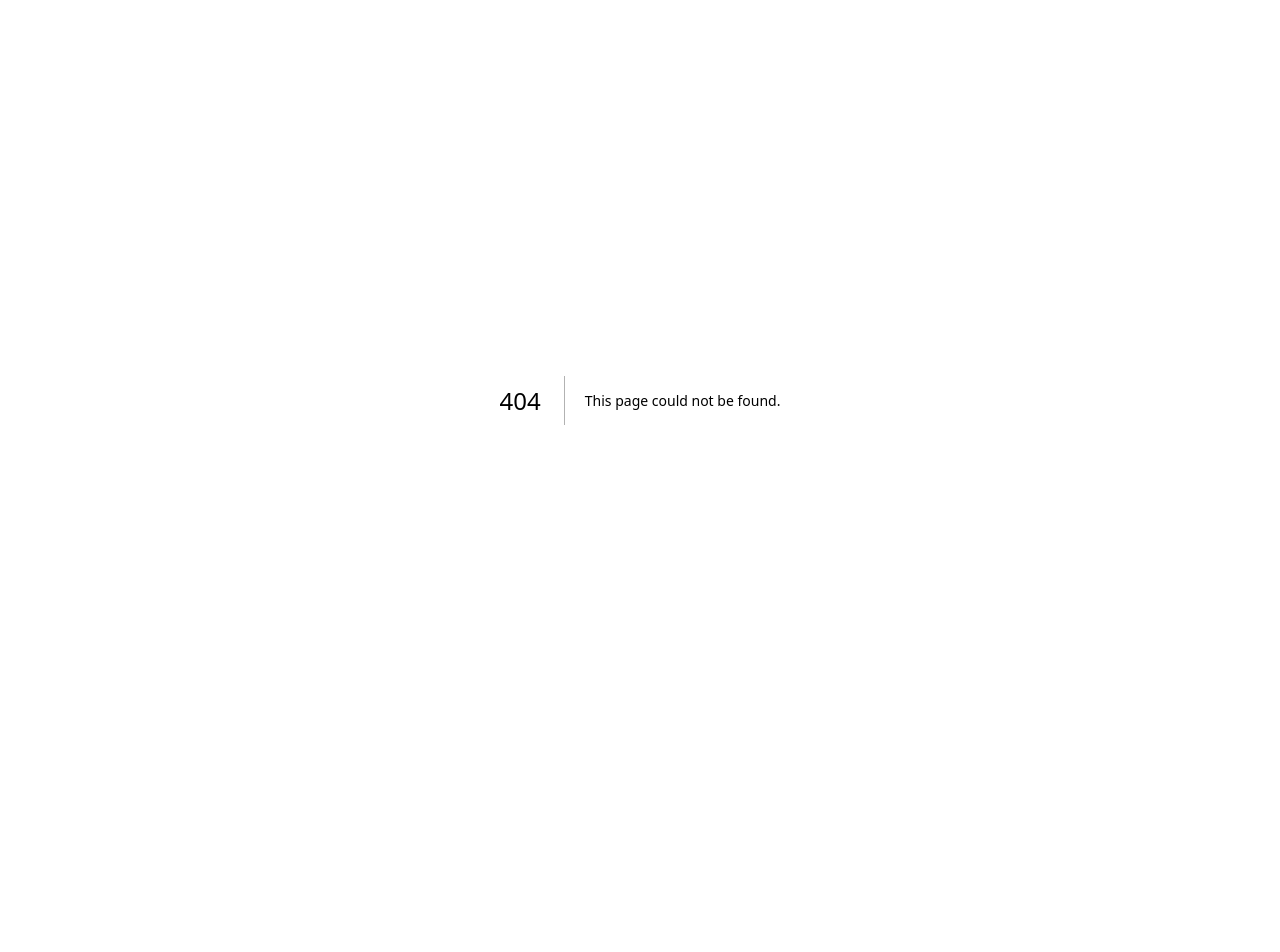
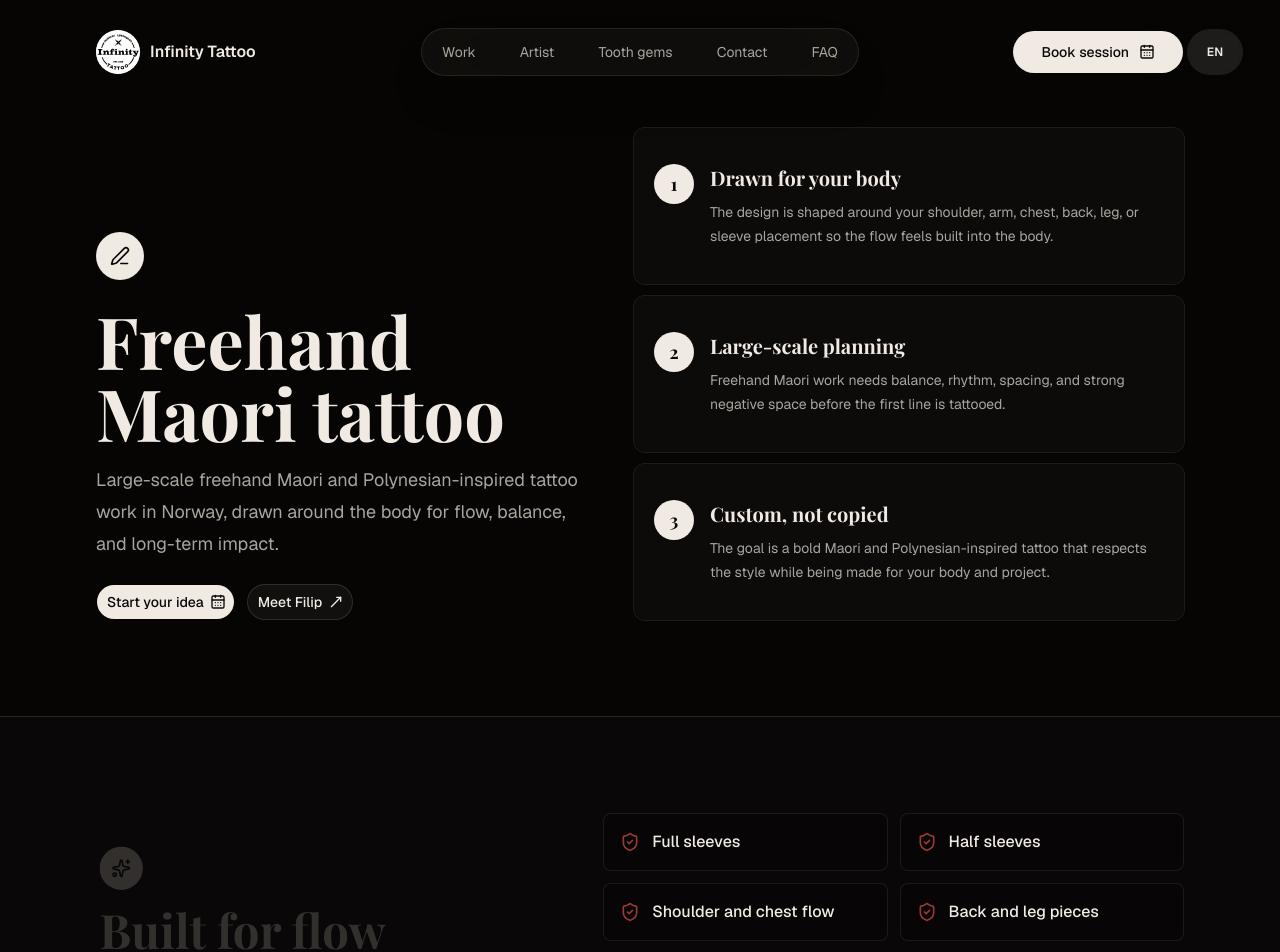
Before and after one commit to YmiaDKA/InfinityTattoo, a Next.js app: page /freehand-maori-tattoo in a window 1280 px wide. Before the commit this address had no page. Shown: the top 952 px of the page. Before the commit the page ends 800 px from the top, so only its background shows below. Built offline with nearby package versions, Linux system fonts and the light colour scheme.

Commit message:
Add freehand Maori tattoo page

```diff
--- /dev/null
+++ b/src/app/freehand-maori-tattoo/page.tsx
@@ -0,0 +1,207 @@
+import type { Metadata } from "next";
+import Link from "next/link";
+import {
+  CalendarDaysIcon,
+  MoveUpRightIcon,
+  PenLineIcon,
+  ShieldCheckIcon,
+  SparklesIcon,
+} from "lucide-react";
+
+import { LocalizedText } from "@/components/localized-text";
+import { SiteHeader } from "@/components/site-header";
+import { Button } from "@/components/ui/button";
+import { Card, CardContent } from "@/components/ui/card";
+
+export const metadata: Metadata = {
+  title: "Freehand Maori Tattoo Norway | Infinity Tattoo",
+  description:
+    "Large-scale freehand Maori and Polynesian-inspired tattoo work in Lørenskog, minutes from Strømmen and Lillestrøm, with clients welcome from Oslo.",
+  alternates: {
+    canonical: "https://infinitytattoo.no/freehand-maori-tattoo",
+  },
+};
+
+const processItems = [
+  {
+    titleEn: "Drawn for your body",
+    titleNo: "Tegnet for kroppen din",
+    textEn:
+      "The design is shaped around your shoulder, arm, chest, back, leg, or sleeve placement so the flow feels built into the body.",
+    textNo:
+      "Designet formes rundt skulder, arm, bryst, rygg, bein eller sleeve-plassering slik at flyten sitter naturlig på kroppen.",
+  },
+  {
+    titleEn: "Large-scale planning",
+    titleNo: "Planlagt i stor skala",
+    textEn:
+      "Freehand Maori work needs balance, rhythm, spacing, and strong negative space before the first line is tattooed.",
+    textNo:
+      "Freehand Maori krever balanse, rytme, mellomrom og sterk negativ space før første linje tatoveres.",
+  },
+  {
+    titleEn: "Custom, not copied",
+    titleNo: "Custom, ikke kopiert",
+    textEn:
+      "The goal is a bold Maori and Polynesian-inspired tattoo that respects the style while being made for your body and project.",
+    textNo:
+      "Målet er en sterk Maori og Polynesian-inspirert tatovering som respekterer stilen, men er laget for kroppen din og prosjektet ditt.",
+  },
+];
+
+const fitItems = [
+  "Full sleeves",
+  "Half sleeves",
+  "Shoulder and chest flow",
+  "Back and leg pieces",
+  "Cover-up planning",
+  "First large tattoo projects",
+];
+
+export default function FreehandMaoriTattooPage() {
+  return (
+    <main className="min-h-screen bg-background">
+      <SiteHeader />
+
+      <section className="mx-auto grid max-w-6xl gap-10 px-5 pb-16 pt-32 sm:px-8 lg:grid-cols-[0.95fr_1.05fr] lg:items-end lg:pb-24">
+        <div className="motion-rise flex flex-col gap-6">
+          <div className="flex size-12 items-center justify-center rounded-full bg-primary text-primary-foreground">
+            <PenLineIcon className="size-5" />
+          </div>
+          <div className="flex flex-col gap-4">
+            <h1 className="font-display text-5xl font-bold leading-none sm:text-7xl">
+              Freehand Maori tattoo
+            </h1>
+            <p className="max-w-2xl text-lg leading-8 text-muted-foreground">
+              <LocalizedText
+                en="Large-scale freehand Maori and Polynesian-inspired tattoo work in Norway, drawn around the body for flow, balance, and long-term impact."
+                no="Freehand Maori og Polynesian-inspirerte tatoveringer i stor skala i Norge, tegnet rundt kroppen for flyt, balanse og langvarig uttrykk."
+              />
+            </p>
+          </div>
+          <div className="flex flex-col gap-3 sm:flex-row">
+            <Button
+              className="motion-lift-subtle rounded-full"
+              nativeButton={false}
+              render={<Link href="/#consultation" />}
+              size="lg"
+            >
+              <LocalizedText en="Start your idea" no="Start ideen din" />
+              <CalendarDaysIcon data-icon="inline-end" />
+            </Button>
+            <Button
+              className="motion-lift-subtle rounded-full"
+              nativeButton={false}
+              render={<Link href="/#artist" />}
+              size="lg"
+              variant="outline"
+            >
+              <LocalizedText en="Meet Filip" no="Møt Filip" />
+              <MoveUpRightIcon data-icon="inline-end" />
+            </Button>
+          </div>
+        </div>
+
+        <div className="motion-stagger grid gap-3">
+          {processItems.map((item, index) => (
+            <Card className="motion-lift motion-reveal bg-card/70" key={item.titleEn}>
+              <CardContent className="grid gap-4 p-5 sm:grid-cols-[auto_1fr]">
+                <span className="flex size-10 items-center justify-center rounded-full bg-primary font-display text-lg font-bold text-primary-foreground">
+                  {index + 1}
+                </span>
+                <div>
+                  <p className="font-display text-xl font-bold text-foreground">
+                    <LocalizedText en={item.titleEn} no={item.titleNo} />
+                  </p>
+                  <p className="mt-2 text-sm leading-6 text-muted-foreground">
+                    <LocalizedText en={item.textEn} no={item.textNo} />
+                  </p>
+                </div>
+              </CardContent>
+            </Card>
+          ))}
+        </div>
+      </section>
+
+      <section className="border-y bg-card/30">
+        <div className="mx-auto grid max-w-6xl gap-8 px-5 py-16 sm:px-8 lg:grid-cols-[0.9fr_1.1fr] lg:items-start lg:py-24">
+          <div className="motion-reveal flex flex-col gap-4">
+            <div className="flex size-11 items-center justify-center rounded-full bg-primary text-primary-foreground">
+              <SparklesIcon className="size-5" />
+            </div>
+            <h2 className="font-display text-4xl font-bold sm:text-5xl">
+              <LocalizedText en="Built for flow" no="Bygget for flyt" />
+            </h2>
+            <p className="max-w-xl text-base leading-7 text-muted-foreground">
+              <LocalizedText
+                en="Freehand Maori tattooing is not just about patterns. The strength comes from how the design follows the muscles, joints, proportions, and movement of the body."
+                no="Freehand Maori handler ikke bare om mønstre. Styrken ligger i hvordan designet følger muskler, ledd, proporsjoner og kroppens bevegelse."
+              />
+            </p>
+          </div>
+
+          <div className="motion-stagger grid gap-3 sm:grid-cols-2">
+            {fitItems.map((item) => (
+              <div
+                className="motion-lift-subtle flex items-center gap-3 rounded-lg border border-border/70 bg-background/55 p-4"
+                key={item}
+              >
+                <ShieldCheckIcon className="size-5 text-[color:var(--studio-red)]" />
+                <p className="font-medium text-foreground">{item}</p>
+              </div>
+            ))}
+          </div>
+        </div>
+      </section>
+
+      <section className="mx-auto grid max-w-6xl gap-8 px-5 py-16 sm:px-8 lg:grid-cols-[1.1fr_0.9fr] lg:items-center lg:py-24">
+        <div className="motion-reveal flex flex-col gap-4">
+          <h2 className="font-display text-4xl font-bold sm:text-5xl">
+            <LocalizedText en="How the consultation works" no="Slik fungerer konsultasjonen" />
+          </h2>
+          <p className="max-w-2xl text-base leading-7 text-muted-foreground">
+            <LocalizedText
+              en="Bring a rough direction, body placement, size idea, and any reference images. Filip uses the consultation to understand the body flow, project size, session plan, and whether the piece should be built as a sleeve, chest panel, shoulder flow, leg piece, or larger composition."
+              no="Ta med en grov retning, plassering på kroppen, størrelse og eventuelle referansebilder. Filip bruker konsultasjonen til å forstå kroppsflyt, prosjektstørrelse, plan for sessions og om motivet bør bygges som sleeve, brystpanel, skulderflyt, leg piece eller større komposisjon."
+            />
+          </p>
+        </div>
+
+        <Card className="motion-lift-subtle bg-card/70">
+          <CardContent className="flex flex-col gap-5 p-5">
+            <p className="font-display text-2xl font-bold text-foreground">
+              <LocalizedText en="Ready to plan it?" no="Klar for å planlegge?" />
+            </p>
+            <p className="text-sm leading-6 text-muted-foreground">
+              <LocalizedText
+                en="Send the idea first if you are unsure, or book a consultation if you already know you want to start."
+                no="Send ideen først hvis du er usikker, eller book konsultasjon hvis du allerede vet at du vil starte."
+              />
+            </p>
+            <div className="flex flex-col gap-3 sm:flex-row lg:flex-col">
+              <Button
+                className="motion-lift-subtle rounded-full"
+                nativeButton={false}
+                render={<Link href="/#consultation" />}
+                size="lg"
+              >
+                <LocalizedText en="Send your idea" no="Send ideen din" />
+                <MoveUpRightIcon data-icon="inline-end" />
+              </Button>
+              <Button
+                className="motion-lift-subtle rounded-full"
+                nativeButton={false}
+                render={<Link href="/#booking" />}
+                size="lg"
+                variant="outline"
+              >
+                <LocalizedText en="Book consultation" no="Book konsultasjon" />
+                <CalendarDaysIcon data-icon="inline-end" />
+              </Button>
+            </div>
+          </CardContent>
+        </Card>
+      </section>
+    </main>
+  );
+}
--- a/src/app/page.tsx
+++ b/src/app/page.tsx
@@ -639,6 +639,16 @@ export default function Home() {
                 );
               })}
             </div>
+            <Button
+              className="motion-lift-subtle w-fit rounded-full"
+              nativeButton={false}
+              render={<Link href="/freehand-maori-tattoo" />}
+              size="lg"
+              variant="outline"
+            >
+              <LocalizedText en="Freehand Maori work" no="Freehand Maori arbeid" />
+              <MoveUpRightIcon data-icon="inline-end" />
+            </Button>
           </div>
         </div>
       </section>
--- a/src/app/sitemap.ts
+++ b/src/app/sitemap.ts
@@ -3,7 +3,7 @@ import type { MetadataRoute } from "next";
 const siteUrl = "https://infinitytattoo.no";
 
 export default function sitemap(): MetadataRoute.Sitemap {
-  return ["", "/work", "/reviews", "/tooth-gems"].map((route) => ({
+  return ["", "/work", "/reviews", "/tooth-gems", "/freehand-maori-tattoo"].map((route) => ({
     url: `${siteUrl}${route}`,
     lastModified: new Date(),
     changeFrequency: route === "" ? "weekly" : "monthly",
```
